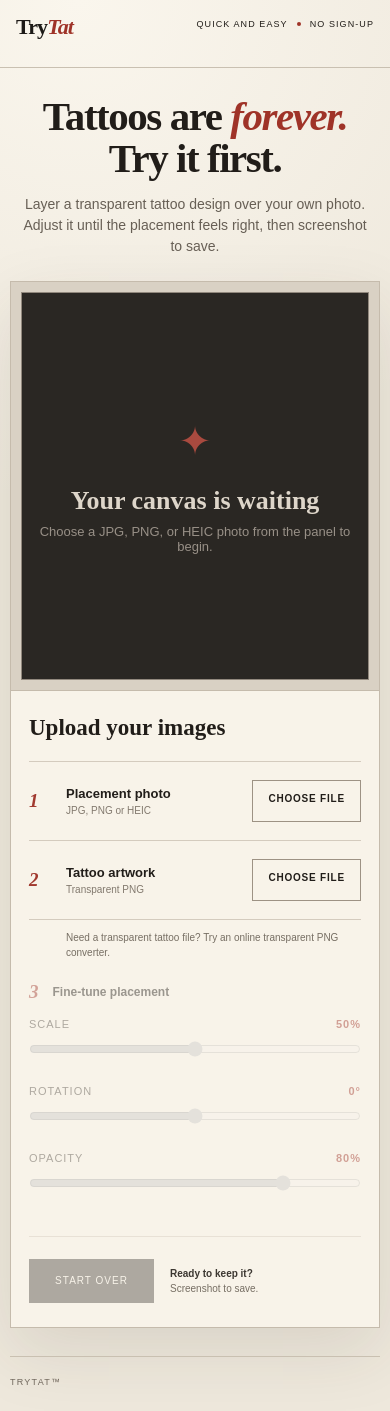
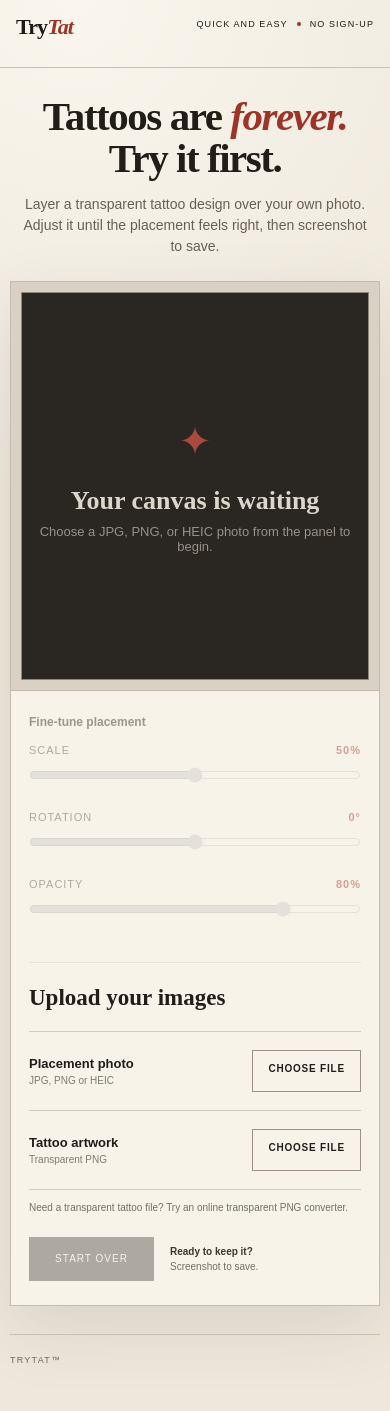
Before and after one commit to m7tapia/try-tat, a React (Vite) app: page / in a window 390 px wide. After the commit the page ends 1389 px from the top, so only its background shows below. Built offline with nearby package versions, Linux system fonts and the light colour scheme.

Commit message:
Place mobile adjustment controls below canvas

```diff
--- a/src/components/ControlPanel.tsx
+++ b/src/components/ControlPanel.tsx
@@ -33,6 +33,7 @@ export function ControlPanel({
 }: ControlPanelProps) {
   return (
     <aside className="control-panel">
+      <div className="upload-section">
         <div className="panel-heading">
           <h2>Upload your images</h2>
         </div>
@@ -66,6 +67,7 @@ export function ControlPanel({
         {error && (
           <p className="error" role="alert">{error}</p>
         )}
+      </div>
 
       <fieldset disabled={!ready} className="adjustments">
         <legend><span>3</span> Fine-tune placement</legend>
--- a/src/styles.css
+++ b/src/styles.css
@@ -534,7 +534,35 @@ footer {
   }
 
   .control-panel {
+    display: flex;
+    flex-direction: column;
     padding: 28px;
+  }
+
+  .adjustments {
+    order: 1;
+    padding-top: 0;
+  }
+
+  .upload-section {
+    order: 2;
+  }
+
+  .upload-section .panel-heading {
+    margin-top: 22px;
+  }
+
+  .upload-row {
+    grid-template-columns: minmax(0, 1fr) auto;
+  }
+
+  .step-number,
+  .adjustments legend span {
+    display: none;
+  }
+
+  .actions {
+    order: 3;
   }
 
   footer {
@@ -614,7 +642,7 @@ footer {
   }
 
   .upload-row {
-    grid-template-columns: 25px minmax(0, 1fr) auto;
+    grid-template-columns: minmax(0, 1fr) auto;
     gap: 12px;
     padding: 18px 0;
   }
@@ -625,7 +653,7 @@ footer {
   }
 
   .upload-tip {
-    margin-left: 37px;
+    margin-left: 0;
   }
 
   .range-row {
```
Lines whose indentation alone changed are shown as unchanged.
